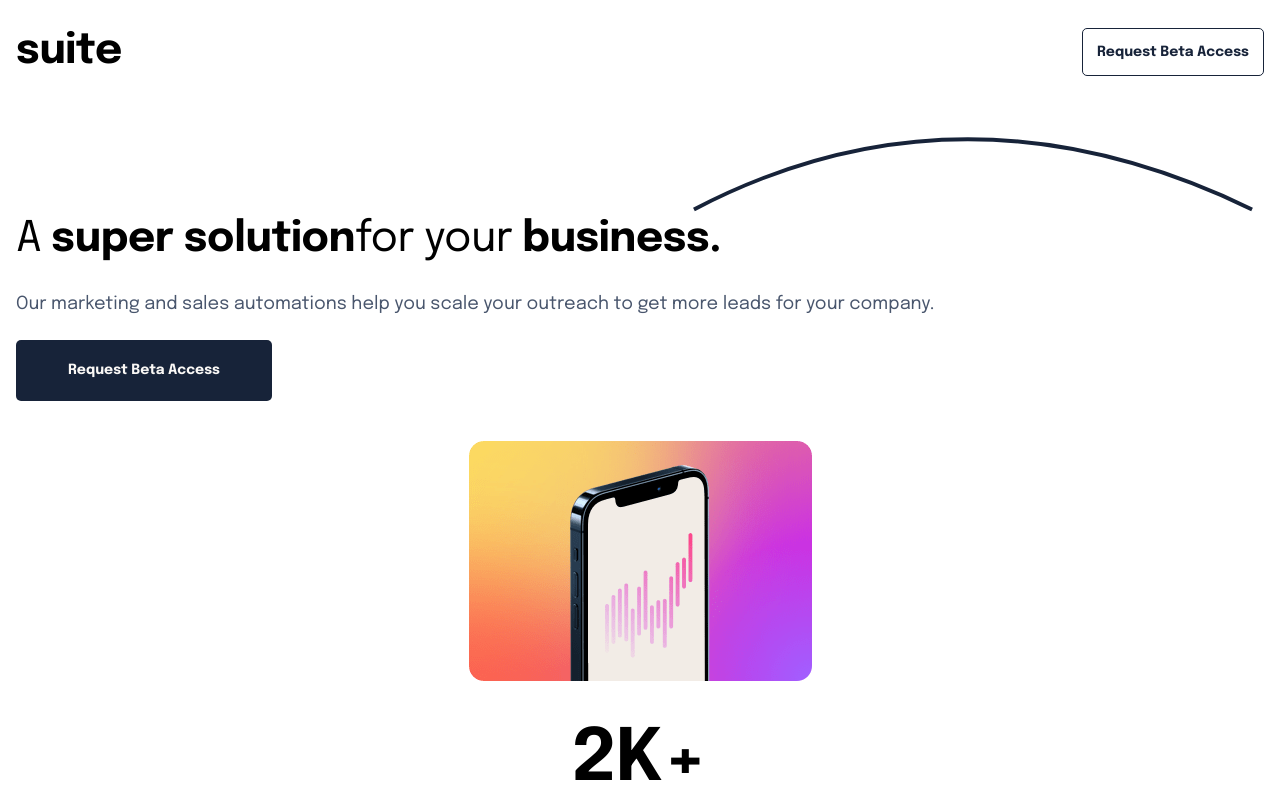
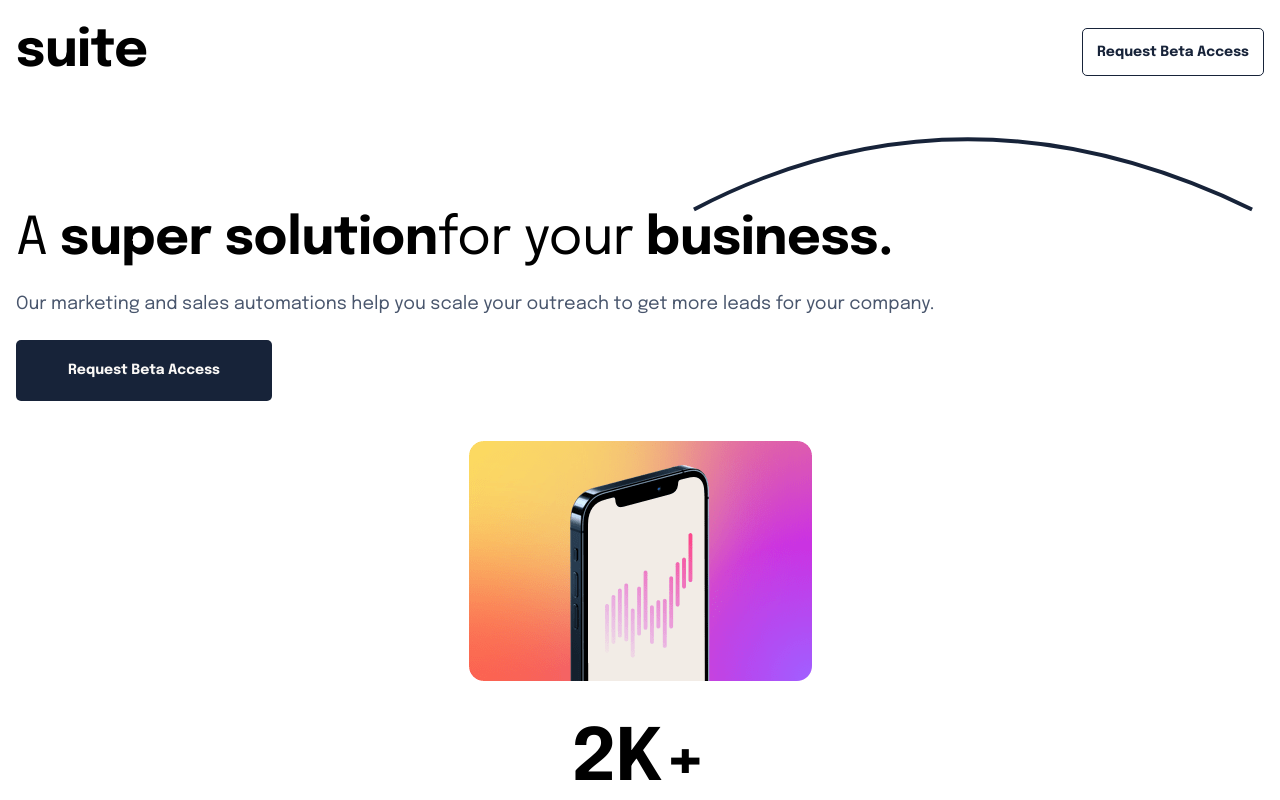
Before and after one commit to AliceMenzie/fm-suite-landing-page, a React (Create React App) app: page / in a window 1280 px wide. Shown: the top 800 px of the page. Built offline with nearby package versions, Linux system fonts and the light colour scheme.

Commit message:
refactor typography allow polymorphism

```diff
--- a/src/components/atom/typography/Typography.styles.tsx
+++ b/src/components/atom/typography/Typography.styles.tsx
@@ -3,7 +3,7 @@ import styled from "styled-components";
 // import { VariantProps } from "./Typography";
 
 interface StyledProps {
-  // as?: React.ElementType;
+  as?: React.ElementType;
   variant?: string;
   bold?: boolean;
   light?: boolean;
@@ -22,7 +22,14 @@ export const StyledTypography = styled.div<StyledProps>`
   /* L */ // color: #172339;
   ${(props) =>
     props.variant === "l" &&
-    "font-size: 42px; letter-spacing: -0.5px; line-height: 56px;"}
+    `font-size: 42px;
+     letter-spacing: -0.5px;
+     line-height: 56px;
+    @media (min-width: 700px) {
+      font-size: 52px;
+  }
+
+    `}
   /* M */ //  color: #172339;
   ${(props) =>
     props.variant === "m" &&
--- a/src/components/atom/typography/Typography.tsx
+++ b/src/components/atom/typography/Typography.tsx
@@ -5,17 +5,17 @@ import { StyledTypography } from "./Typography.styles";
 //   children: React.ReactNode;
 // }
 
-// export interface VariantProps {
-//   xl?: string;
-//   l?: string;
-//   m?: string;
-//   s?: string;
-//   quote?: string;
-//   body?: string;
-//   footer?: string;
-// }
+export interface Props {
+  as?: React.ElementType;
+  children: React.ReactNode;
+  variant?: string;
+  bold?: boolean;
+  appearance?: string;
+  light?: boolean;
+  className?: string;
+}
 
-export const Typography = <C extends React.ElementType>({
+export const Typography = ({
   as,
   variant,
   bold,
@@ -24,15 +24,7 @@ export const Typography = <C extends React.ElementType>({
   children,
   className,
   ...props
-}: {
-  as?: C;
-  children: React.ReactNode;
-  variant?: string;
-  bold?: boolean;
-  appearance?: string;
-  light?: boolean;
-  className?: string;
-}) => {
+}: Props) => {
   return (
     <StyledTypography
       className={className}
@@ -40,6 +32,7 @@ export const Typography = <C extends React.ElementType>({
       bold={bold}
       variant={variant}
       light={light}
+      as={as}
       {...props}
     >
       {children}
```
